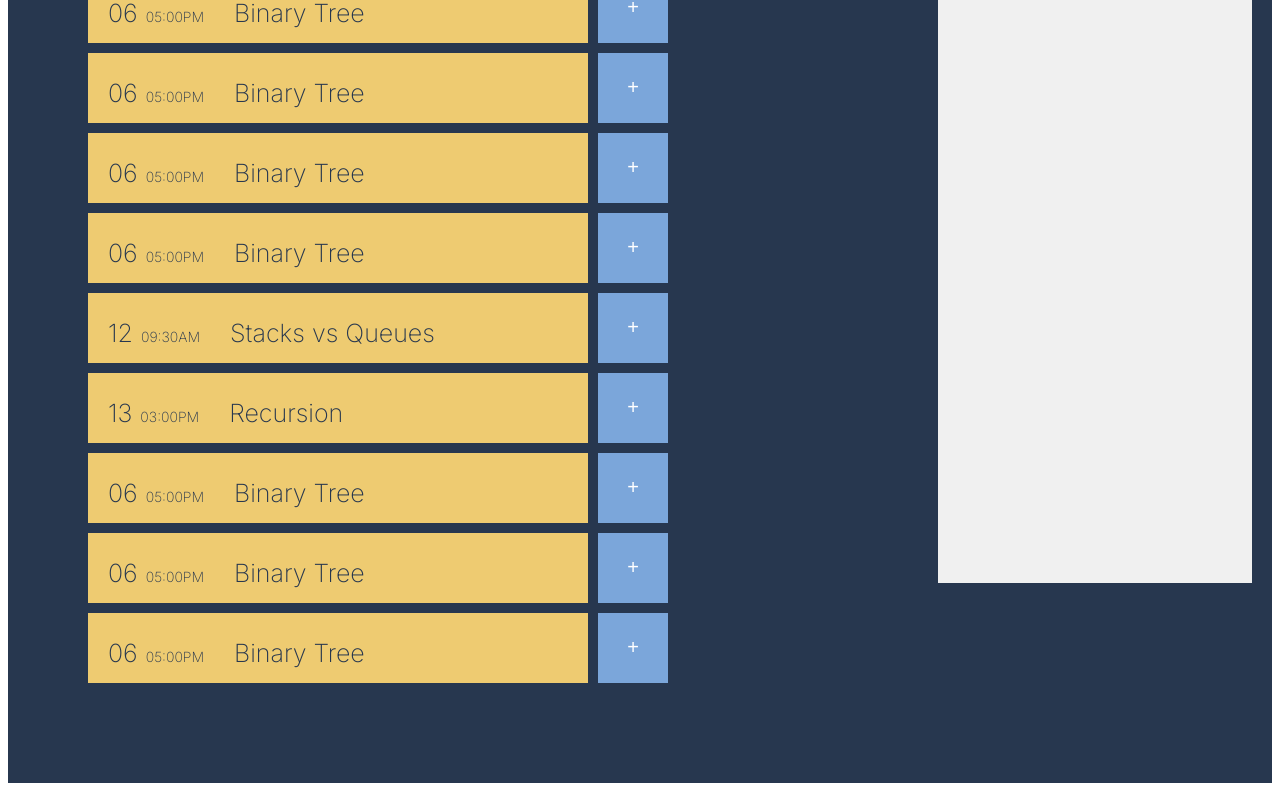
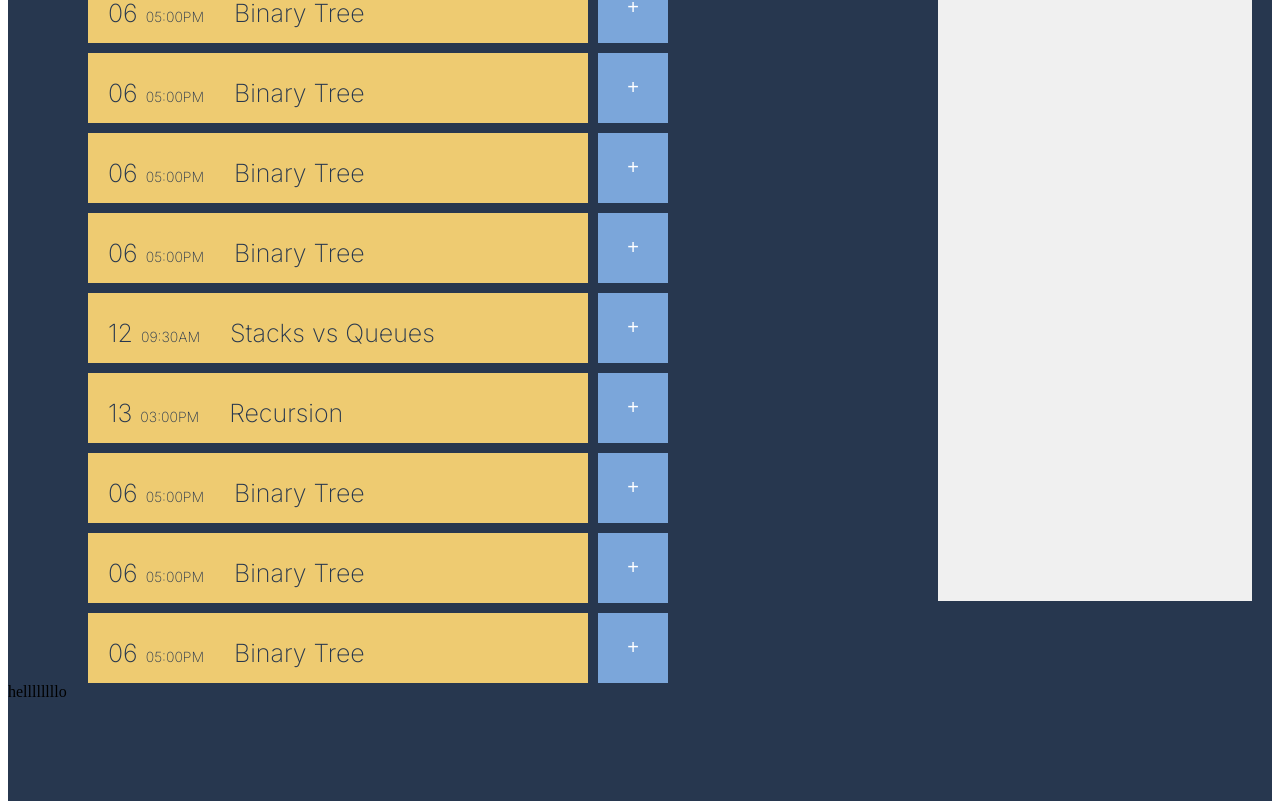
Before and after one commit to michelle-wangg/manabi, a React (Create React App) app: page / in a window 1280 px wide. Shown: the part 1560-2369 px from the top of the page. Built offline with nearby package versions, Linux system fonts and the light colour scheme.

Commit message:
Updated App.js

```diff
--- a/src/App.css
+++ b/src/App.css
@@ -1,6 +1,5 @@
 .Title {
     color: #FFFFFF;
-    font-family:'Gill Sans', 'Gill Sans MT', Calibri, 'Trebuchet MS', sans-serif;
     font-weight: 60;
     font-family: 'Inter', sans-serif;
     font-size: 80px;
--- a/src/App.js
+++ b/src/App.js
@@ -2,6 +2,7 @@ import React from 'react';
 import Schedule from './components/Schedule';
 // import ListOfMeetings from './components/ListOfMeetings';
 import SidePanel from './components/SidePanel'
+import SetMeeting from './components/SetMeeting'
 import "./App.css"
 
 
@@ -18,6 +19,7 @@ function App() {
       <div>
       <h1 className="Title">Manabi.</h1>
       <Schedule/>
+      <SetMeeting></SetMeeting>
       </div>
       <SidePanel/>
 
--- /dev/null
+++ b/src/components/AddMeeting.js
@@ -0,0 +1 @@
+import React from 'react'
--- /dev/null
+++ b/src/components/SetMeeting.js
@@ -0,0 +1,11 @@
+import React from 'react';
+
+const SetMeeting = props => {
+    return (
+        <div className='Popup'>
+            hellllllllo
+        </div>
+    )
+}
+
+export default SetMeeting;
```
